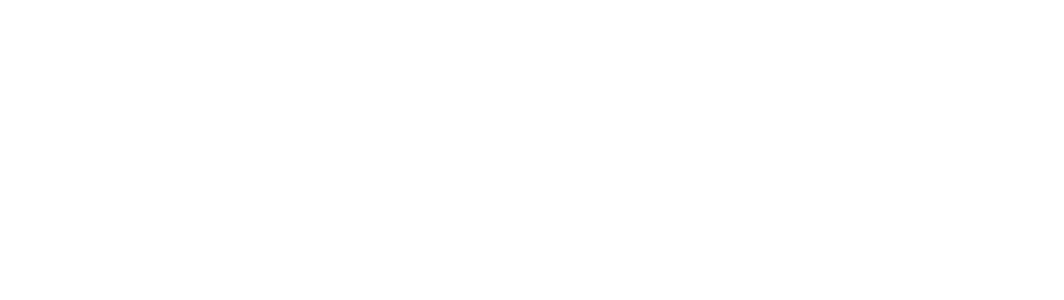
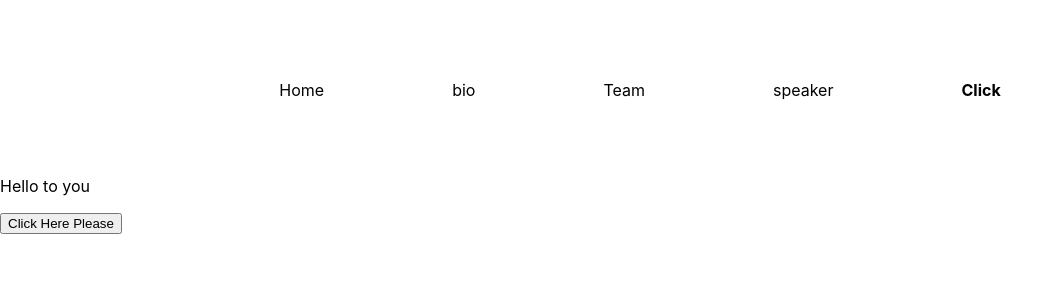
Before and after one commit to H3nrush/celibrity, a React (Create React App) app: page /Click in a window 1280 px wide. Before the commit this address had no page. Shown: the top 300 px of the page, without its empty margins (0-1064 px from the left). Built offline with nearby package versions, Linux system fonts and the light colour scheme.

Commit message:
useState

```diff
--- a/src/App.js
+++ b/src/App.js
@@ -6,6 +6,7 @@
 import OneOfAll from './pages/OneOfAll';
 import Last from './pages/Last';
 import Speakers from './Speakers/Math';
+import Click from './pages/Click';
 
 function App() {
   return (
@@ -15,6 +16,7 @@
         <Route path='/celiLast' element={<OneOfAll />} />
         <Route path='/celiOne' element={<Last />} />
         <Route path='/speaker' element={<Speakers />} />
+        <Route path='/Click' element={<Click />}/>
       </Routes>
     </BrowserRouter>
   );
--- a/src/component/Header/Header.jsx
+++ b/src/component/Header/Header.jsx
@@ -10,6 +10,7 @@
                     <li>{thisPage === "celiLast" ? (<strong><Link className='a' to={"/celiLast"}>bio</Link></strong>):(<Link className='a' to={"/celiLast"}>bio</Link>)}</li>
                     <li>{thisPage === "celiOne" ? (<strong><Link className='a' to={"/celiOne"}>Team</Link></strong>):(<Link className='a' to={"/celiOne"}>Team</Link>)}</li>
                     <li>{thisPage === "speaker" ? (<strong><Link className='a' to={"/speaker"}>speaker</Link></strong>):(<Link className='a' to={"/speaker"}>speaker</Link>)}</li>
+                    <li>{thisPage === "btnClick" ? (<strong><Link className='a' to={"/Click"}>Click</Link></strong>):(<Link className='a' to={"/Click"}>Click</Link>)}</li>
                 </ul>
             </nav>
         </div>
--- /dev/null
+++ b/src/pages/Click.jsx
@@ -0,0 +1,17 @@
+import Header from "../component/Header/Header";
+import { useState } from "react";
+
+function Click(){
+    const [displayText , setDisplayText] = useState(true);
+    const btnClick = () => {
+        setDisplayText(!displayText)
+    };
+    return(<>
+            <Header thisPage="btnClick" />
+           <main>
+            {displayText && <p>Hello to you</p>}
+            <button onClick={btnClick}>Click Here Please</button>
+           </main>
+    </>)
+}
+export default Click;
```
